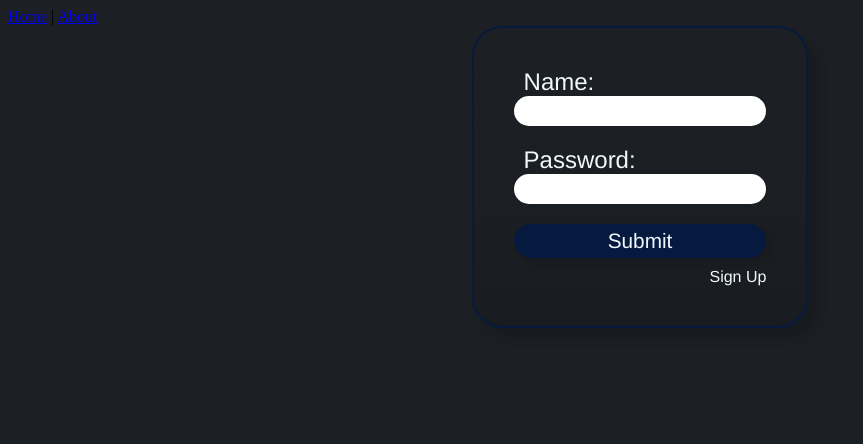
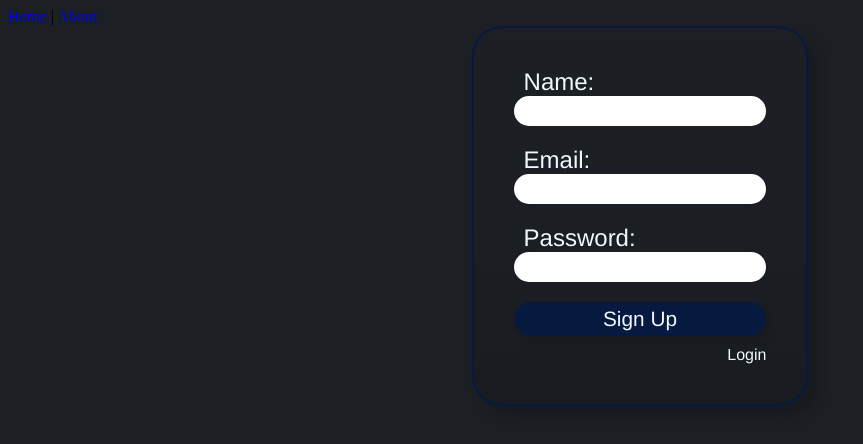
Before and after one commit to strGiorgio/websites_practice, a Vue app in the folder admin_dashboard/: page / in a window 1280 px wide. Both pictures are taken after a click on the link "Sign Up". Shown: the top 444 px of the page, without its empty margins (0-863 px from the left). Built offline with nearby package versions, Linux system fonts and the light colour scheme.

Commit message:
Create a function to change screen login and signUp

```diff
--- a/admin_dashboard/src/components/Home-components/main-form.vue
+++ b/admin_dashboard/src/components/Home-components/main-form.vue
@@ -7,8 +7,8 @@
             <label for="passwd">Password:</label>
             <input id="passwd" type="password" v-model="passwd" maxlength="24" minlength="4" required>
 
-            <button>Submit</button>
-            <a href="#">Sign Up</a>
+            <button>Login</button>
+            <a href="#" @click="changeScreen">Sign Up</a>
         </div>
 
         <div class="signUp-wrapper" v-show="showSignUp">
@@ -22,7 +22,7 @@
             <input id="passwd" type="password" v-model="passwd" maxlength="24" minlength="4" required>
 
             <button>Sign Up</button>
-            <a href="#">Login</a>
+            <a href="#" @click="changeScreen">Login</a>
         </div>
 
     </form>
@@ -38,7 +38,10 @@ export default {
         }
     },
     methods: {
-
+        changeScreen() {
+            this.showLogin = !this.showLogin;
+            this.showSignUp = !this.showSignUp;
+        }
     }
 
 }
```
